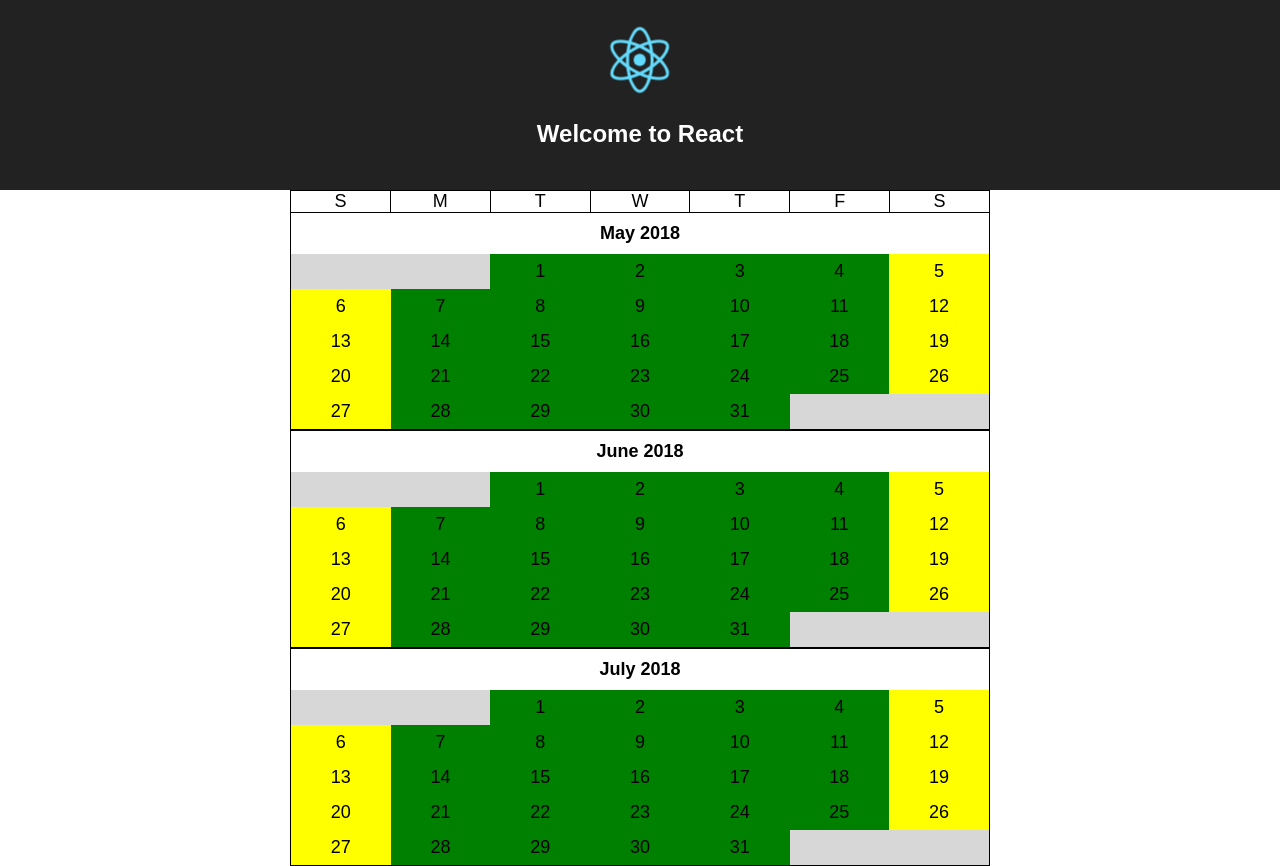
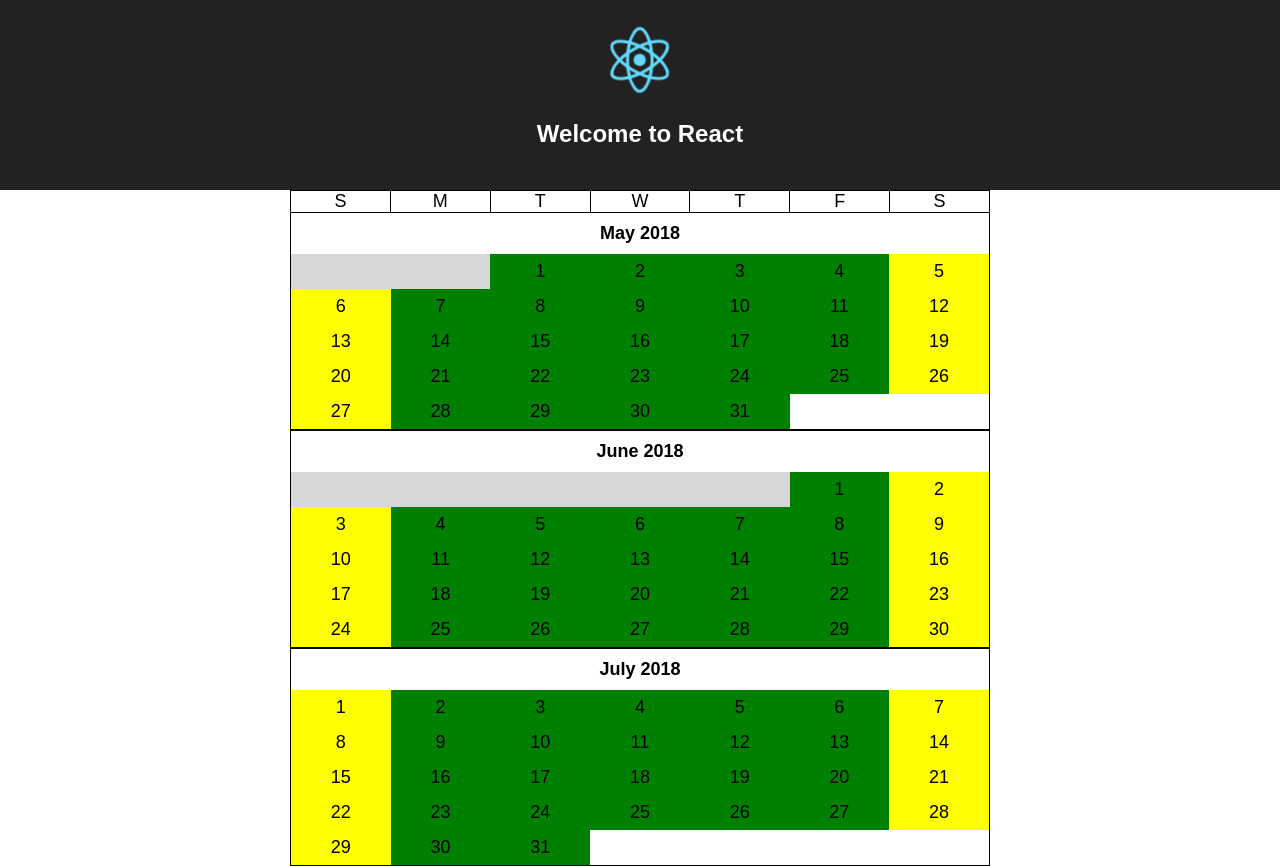
Before and after one commit to duranmla/calendar, a React (Create React App) app: page / in a window 1280 px wide. Built offline with nearby package versions, Linux system fonts and the light colour scheme.

Commit message:
Add base so the calendar will render dynamically with date ranges

```diff
--- a/src/components/CalendarSection.js
+++ b/src/components/CalendarSection.js
@@ -1,6 +1,5 @@
 import React, { Component } from "react";
 import "./CalendarSection.css";
-import moment from "moment";
 import {
   CalendarSectionHeader,
   CalendarSectionColumnGuidelines,
@@ -15,15 +14,12 @@ import {
 class CalendarSection extends Component {
   render() {
     const { showGuidelines, month, year } = this.props;
-    const targetMonth = moment([year, month]);
-    const offset = targetMonth.startOf("month").weekday();
-    const totalCells = targetMonth.daysInMonth();
 
     return (
       <div className="calendar-section monthly">
         {showGuidelines ? <CalendarSectionColumnGuidelines /> : ""}
         <CalendarSectionHeader month={month} year={year} />
-        <CalendarSectionCells offset={offset} totalCells={totalCells} />
+        <CalendarSectionCells month={month} year={year} />
       </div>
     );
   }
--- a/src/components/CalendarSectionCells.js
+++ b/src/components/CalendarSectionCells.js
@@ -1,6 +1,7 @@
 import React, { Component } from "react";
 import CalendarCell from "./CalendarCell.js";
 import "./CalendarSectionCells.css";
+import moment from "moment";
 
 /**
  * component that will handle the logic of behind the rendering of the cells properly.
@@ -8,46 +9,49 @@ import "./CalendarSectionCells.css";
  * @extends Component
  */
 class CalendarSectionCells extends Component {
+  _getCellBasicData(day, { year, month }) {
+    let weekdayIndex = moment([year, month, day]).weekday();
+    let isWeekend = weekdayIndex === 0 || weekdayIndex === 6;
+    return {
+      type: isWeekend ? "weekend" : "weekday",
+      number: day
+    };
+  }
+
+  _getCells({ offset, totalCells }) {
+    let cells = [];
+
+    for (let j = 0; j < offset; j++) {
+      cells.push(<CalendarCell key={`offset-${j}`} />);
+    }
+
+    for (let dayIndex = 0; dayIndex < totalCells; dayIndex++) {
+      let data = this._getCellBasicData(dayIndex + 1, this.props);
+      let props = {
+        key: dayIndex,
+        ...data
+      };
+
+      cells.push(<CalendarCell {...props} />);
+    }
+
+    return cells;
+  }
+
+  _getBoundaries({ year, month }) {
+    const targetMonth = moment([year, month]);
+    const offset = targetMonth.startOf("month").weekday();
+    const totalCells = targetMonth.daysInMonth();
+
+    return {
+      offset,
+      totalCells
+    };
+  }
+
   render() {
-    return (
-      <div className="calendar-section__cells">
-        <CalendarCell type="" />
-        <CalendarCell type="" />
-        <CalendarCell number="1" type="weekday" />
-        <CalendarCell number="2" type="weekday" />
-        <CalendarCell number="3" type="weekday" />
-        <CalendarCell number="4" type="weekday" />
-        <CalendarCell number="5" type="weekend" />
-        <CalendarCell number="6" type="weekend" />
-        <CalendarCell number="7" type="weekday" />
-        <CalendarCell number="8" type="weekday" />
-        <CalendarCell number="9" type="weekday" />
-        <CalendarCell number="10" type="weekday" />
-        <CalendarCell number="11" type="weekday" />
-        <CalendarCell number="12" type="weekend" />
-        <CalendarCell number="13" type="weekend" />
-        <CalendarCell number="14" type="weekday" />
-        <CalendarCell number="15" type="weekday" />
-        <CalendarCell number="16" type="weekday" />
-        <CalendarCell number="17" type="weekday" />
-        <CalendarCell number="18" type="weekday" />
-        <CalendarCell number="19" type="weekend" />
-        <CalendarCell number="20" type="weekend" />
-        <CalendarCell number="21" type="weekday" />
-        <CalendarCell number="22" type="weekday" />
-        <CalendarCell number="23" type="weekday" />
-        <CalendarCell number="24" type="weekday" />
-        <CalendarCell number="25" type="weekday" />
-        <CalendarCell number="26" type="weekend" />
-        <CalendarCell number="27" type="weekend" />
-        <CalendarCell number="28" type="weekday" />
-        <CalendarCell number="29" type="weekday" />
-        <CalendarCell number="30" type="weekday" />
-        <CalendarCell number="31" type="weekday" />
-        <CalendarCell type="" />
-        <CalendarCell type="" />
-      </div>
-    );
+    const cells = this._getCells(this._getBoundaries(this.props));
+    return <div className="calendar-section__cells">{cells}</div>;
   }
 }
 
```
